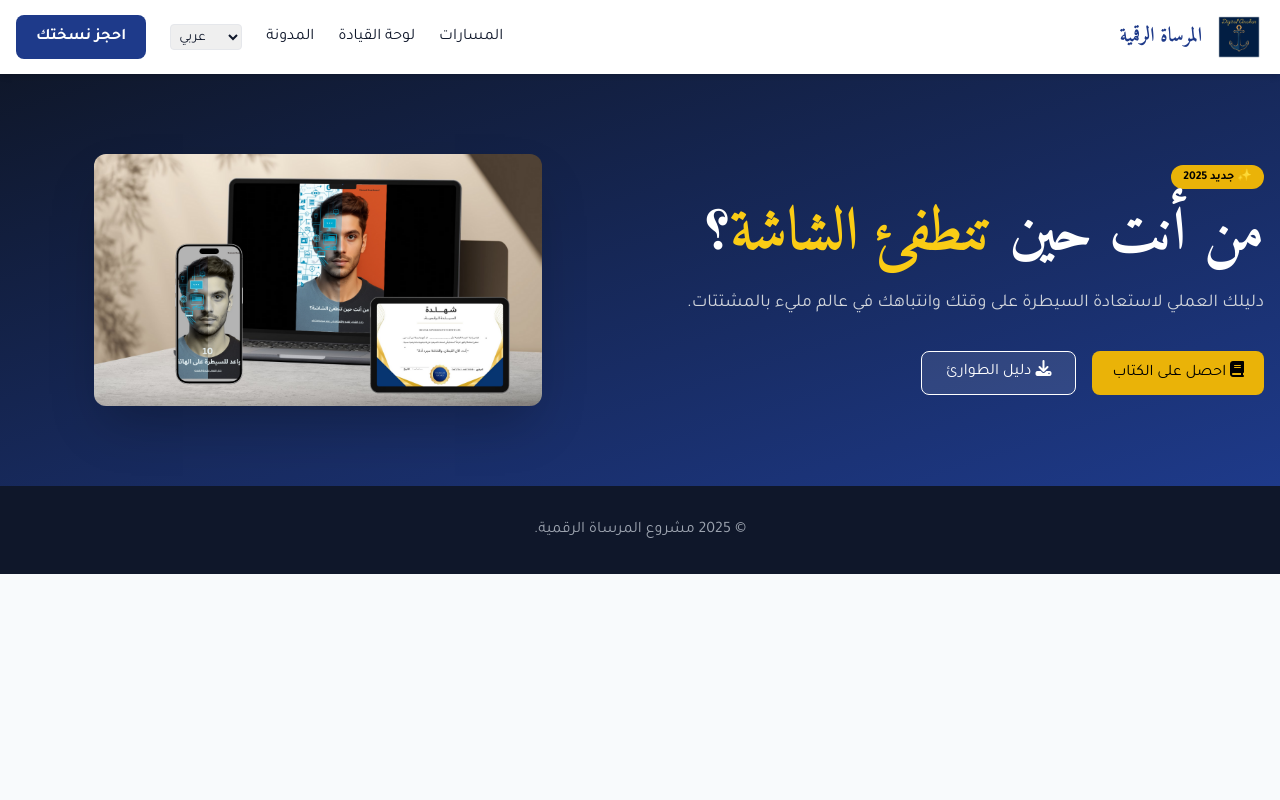
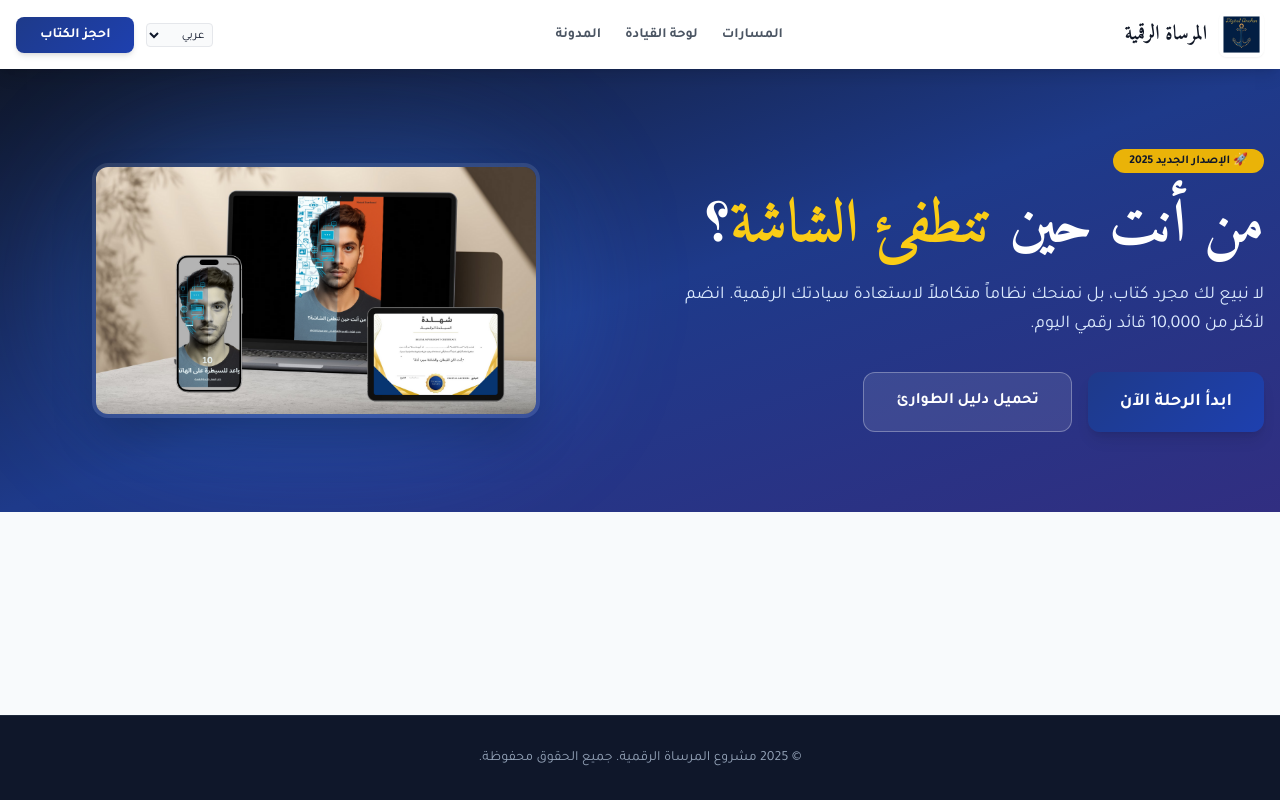
Before and after one commit to garbaouisalma-ai/Digital_Anchor_Project, a plain HTML site: page index.html in a window 1280 px wide. Drawn offline with nearby package versions, Linux system fonts and the light colour scheme.

Commit message:
Add files via upload

```diff
--- a/index.html
+++ b/index.html
@@ -3,132 +3,132 @@
 <head>
     <meta charset="UTF-8">
     <meta name="viewport" content="width=device-width, initial-scale=1.0">
-    <title>من أنت حين تنطفئ الشاشة؟ | المرساة الرقمية</title>
+    <title>من أنت حين تنطفئ الشاشة؟ | الأكاديمية الرقمية</title>
+
+    <link rel="preload" as="image" href="hero.png">
 
     <script src="https://cdn.tailwindcss.com"></script>
 
-    <link href="https://fonts.googleapis.com/css2?family=Amiri:wght@400;700&family=Tajawal:wght@400;700&display=swap" rel="stylesheet">
+    <link href="https://fonts.googleapis.com/css2?family=Amiri:wght@400;700&family=Tajawal:wght@400;500;700;800&display=swap" rel="stylesheet">
+
     <link href="https://cdnjs.cloudflare.com/ajax/libs/font-awesome/6.4.0/css/all.min.css" rel="stylesheet">
 
     <style>
-        /* إجبار التنسيق العربي */
+        /* إجبار الخط والاتجاه */
         body {
             font-family: 'Tajawal', sans-serif;
-            direction: rtl;
-            text-align: right;
             background-color: #f8fafc;
+            text-align: right; /* حل مشكلة المحاذاة */
         }
         h1, h2, h3 { font-family: 'Amiri', serif; }
 
-        /* زر خاص */
-        .btn-main {
-            background: #1e3a8a;
+        /* أزرار وتأثيرات */
+        .btn-primary {
+            background: linear-gradient(135deg, #1e3a8a 0%, #1e40af 100%);
             color: white;
-            padding: 10px 20px;
-            border-radius: 8px;
-            transition: 0.3s;
+            transition: all 0.3s ease;
         }
-        .btn-main:hover { background: #1e40af; transform: translateY(-2px); }
+        .btn-primary:hover { transform: translateY(-2px); box-shadow: 0 10px 20px rgba(30, 58, 138, 0.2); }
 
-        /* إصلاح الاتجاه للقوائم */
-        .ltr-force { direction: ltr; }
+        /* حركة الصورة */
+        .float-img { animation: float 6s ease-in-out infinite; }
+        @keyframes float { 0%, 100% { transform: translateY(0); } 50% { transform: translateY(-10px); } }
     </style>
 </head>
-<body class="text-slate-900">
+<body class="flex flex-col min-h-screen text-slate-900">
 
-    <nav class="bg-white shadow-md sticky top-0 z-50">
+    <nav class="bg-white shadow-lg sticky top-0 z-50">
         <div class="container mx-auto px-4 py-3 flex justify-between items-center">
 
             <a href="index.html" class="flex items-center gap-3">
-                <img src="logo.png" width="50" class="rounded">
-                <h1 class="text-xl font-bold text-blue-900">المرساة الرقمية</h1>
+                <img src="logo.png" width="45" class="rounded-lg shadow-sm" alt="Logo">
+                <h1 class="text-xl font-bold text-gray-900">المرساة الرقمية</h1>
             </a>
 
-            <div class="hidden md:flex items-center gap-6">
-                <a href="track-sovereignty.html" class="hover:text-blue-600 font-medium">المسارات</a>
-                <a href="dashboard.html" class="hover:text-blue-600 font-medium">لوحة القيادة</a>
-                <a href="blog.html" class="hover:text-blue-600 font-medium">المدونة</a>
+            <div class="hidden md:flex items-center gap-6 text-sm font-bold text-gray-600">
+                <a href="track-sovereignty.html" class="hover:text-blue-900 transition">المسارات</a>
+                <a href="dashboard.html" class="hover:text-blue-900 transition">لوحة القيادة</a>
+                <a href="blog.html" class="hover:text-blue-900 transition">المدونة</a>
+            </div>
 
-                <select id="langSwitch" onchange="changeLang(this.value)" class="border p-1 rounded text-sm ltr-force">
+            <div class="hidden md:flex items-center gap-3">
+                <select id="langSelect" class="text-xs border rounded p-1 bg-gray-50">
                     <option value="ar">عربي</option>
                     <option value="en">English</option>
                 </select>
 
-                <a href="buy.html" class="btn-main font-bold">احجز نسختك</a>
+                <a href="buy.html" class="btn-primary px-6 py-2 rounded-lg font-bold text-sm no-underline shadow-md">
+                    احجز الكتاب
+                </a>
             </div>
 
-            <button onclick="document.getElementById('mobileMenu').classList.toggle('hidden')" class="md:hidden text-2xl">
+            <button id="mobileBtn" class="md:hidden text-gray-800 text-xl p-2">
                 <i class="fas fa-bars"></i>
             </button>
         </div>
 
-        <div id="mobileMenu" class="hidden bg-white border-t p-4 flex flex-col gap-4 md:hidden">
-            <a href="track-sovereignty.html" class="font-bold">المسارات</a>
-            <a href="dashboard.html" class="font-bold">لوحة القيادة</a>
-            <a href="buy.html" class="btn-main text-center">احجز الآن</a>
+        <div id="mobileMenu" class="hidden bg-white border-t p-4 flex flex-col gap-4 shadow-xl">
+            <a href="track-sovereignty.html" class="font-bold text-gray-700">المسارات</a>
+            <a href="dashboard.html" class="font-bold text-gray-700">لوحة القيادة</a>
+            <a href="buy.html" class="btn-primary text-center py-2 rounded-lg">احجز نسختك</a>
         </div>
     </nav>
 
-    <header class="bg-gradient-to-br from-slate-900 to-blue-900 text-white py-20">
-        <div class="container mx-auto px-4 flex flex-col md:flex-row items-center gap-10">
+    <header class="bg-gradient-to-br from-slate-900 via-blue-900 to-indigo-900 text-white py-20 relative overflow-hidden">
+        <div class="container mx-auto px-4 relative z-10">
+            <div class="flex flex-col lg:flex-row items-center gap-12">
 
-            <div class="md:w-1/2 text-center md:text-right">
-                <span class="bg-yellow-500 text-black px-3 py-1 rounded-full text-xs font-bold mb-4 inline-block">✨ جديد 2025</span>
+                <div class="lg:w-1/2 text-center lg:text-right">
+                    <span class="inline-block bg-yellow-500 text-slate-900 px-4 py-1 rounded-full text-xs font-bold mb-6">🚀 الإصدار الجديد 2025</span>
                     <h1 class="text-4xl md:text-6xl font-bold mb-6 leading-tight">
                         من أنت حين <span class="text-yellow-400">تنطفئ الشاشة</span>؟
                     </h1>
-                <p class="text-lg text-gray-300 mb-8 leading-relaxed">
-                    دليلك العملي لاستعادة السيطرة على وقتك وانتباهك في عالم مليء بالمشتتات.
+                    <p class="text-lg text-blue-100 mb-8 leading-relaxed max-w-2xl">
+                        لا نبيع لك مجرد كتاب، بل نمنحك نظاماً متكاملاً لاستعادة سيادتك الرقمية. انضم لأكثر من 10,000 قائد رقمي اليوم.
                     </p>
-                <div class="flex flex-col sm:flex-row gap-4 justify-center md:justify-start">
-                    <a href="buy.html" class="btn-main bg-yellow-500 text-black hover:bg-yellow-400 text-center">
-                        <i class="fas fa-book"></i> احصل على الكتاب
+                    <div class="flex flex-col sm:flex-row gap-4 justify-center lg:justify-start">
+                        <a href="buy.html" class="btn-primary px-8 py-4 rounded-xl font-bold text-lg shadow-lg text-center">
+                            ابدأ الرحلة الآن
                         </a>
-                    <a href="Digital_Anchor_ProjectdownloadsEmergency_Guide.pdf" class="bg-white/10 border border-white text-white px-6 py-2 rounded-lg hover:bg-white/20 text-center">
-                        <i class="fas fa-download"></i> دليل الطوارئ
+                        <a href="Digital_Anchor_ProjectdownloadsEmergency_Guide.pdf" class="bg-white/10 border border-white/30 text-white px-8 py-4 rounded-xl font-bold hover:bg-white/20 transition text-center">
+                            تحميل دليل الطوارئ
                         </a>
                     </div>
                 </div>
 
-            <div class="md:w-1/2 flex justify-center">
-                <img src="hero.png" alt="كتاب المرساة" class="w-2/3 md:w-full max-w-md shadow-2xl rounded-xl transform hover:-translate-y-2 transition duration-500">
+                <div class="lg:w-1/2 flex justify-center">
+                    <div class="relative float-animation w-full max-w-md">
+                        <div class="absolute -inset-4 bg-blue-500/30 rounded-full blur-3xl"></div>
+                        <img src="hero.png" alt="كتاب المرساة" width="500" height="600" class="relative rounded-2xl shadow-2xl border-4 border-white/10">
+                    </div>
+                </div>
             </div>
         </div>
     </header>
 
-    <footer class="bg-slate-900 text-gray-400 py-8 text-center mt-auto">
-        <p>© 2025 مشروع المرساة الرقمية.</p>
+    <footer class="bg-slate-900 text-slate-400 py-8 text-center mt-auto border-t border-slate-800">
+        <div class="container mx-auto px-4">
+            <p class="text-sm">© 2025 مشروع المرساة الرقمية. جميع الحقوق محفوظة.</p>
+        </div>
     </footer>
 
     <script>
-        // قاموس بسيط للترجمة الفورية للنصوص الرئيسية فقط
-        const content = {
-            'en': {
-                'title': 'Who are you when the screen goes off?',
-                'subtitle': 'Your practical guide to reclaiming your time and attention.',
-                'btn1': 'Get the Book',
-                'btn2': 'Emergency Guide'
-            },
-            'ar': {
-                'title': 'من أنت حين تنطفئ الشاشة؟',
-                'subtitle': 'دليلك العملي لاستعادة السيطرة على وقتك وانتباهك.',
-                'btn1': 'احصل على الكتاب',
-                'btn2': 'دليل الطوارئ'
-            }
-        };
+        // تشغيل قائمة الموبايل
+        const btn = document.getElementById('mobileBtn');
+        const menu = document.getElementById('mobileMenu');
 
-        function changeLang(lang) {
-            // تغيير الاتجاه واللغة
-            document.documentElement.lang = lang;
-            document.body.dir = (lang === 'ar') ? 'rtl' : 'ltr';
-            document.body.style.textAlign = (lang === 'ar') ? 'right' : 'left';
+        btn.addEventListener('click', () => {
+            menu.classList.toggle('hidden');
+        });
 
-            // تحديث النصوص (مثال بسيط)
-            // في النسخة البسيطة نعتمد على تبديل الاتجاه، ويمكنك إضافة استبدال النصوص هنا
-            if(lang === 'en') {
-                alert("تم تحويل الاتجاه للإنجليزية. (يمكنك إضافة النصوص الإنجليزية هنا)");
-            }
-        }
+        // كود بسيط للغة (لضمان عدم التعارض)
+        const langSelect = document.getElementById('langSelect');
+        langSelect.addEventListener('change', (e) => {
+            const lang = e.target.value;
+            document.dir = lang === 'ar' ? 'rtl' : 'ltr';
+            // هنا يمكنك إضافة منطق تغيير النصوص لاحقاً
+            alert('تم تغيير اللغة إلى: ' + lang);
+        });
     </script>
 </body>
 </html>
```
Lines whose indentation alone changed are shown as unchanged.
